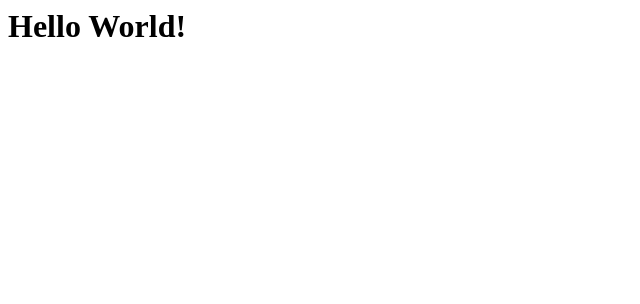
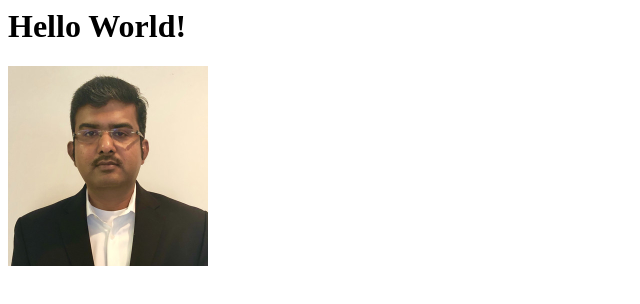
Before and after one commit to asdhatech/asdhatech.github.io, a plain HTML site: page index.html in a window 1280 px wide. Shown: the whole page, without its empty margins (0-640 px from the left). Drawn offline with Linux system fonts and the light colour scheme.

Commit message:
add image

```diff
--- a/index.html
+++ b/index.html
@@ -2,5 +2,10 @@
 
 <h1> Hello World! </h1>
 
+<div>
+
+	<img src="mk.jpeg" height=200>
+
+</div>
 
 </HTML>
```
Also changed, not shown: mk.jpeg (added).
